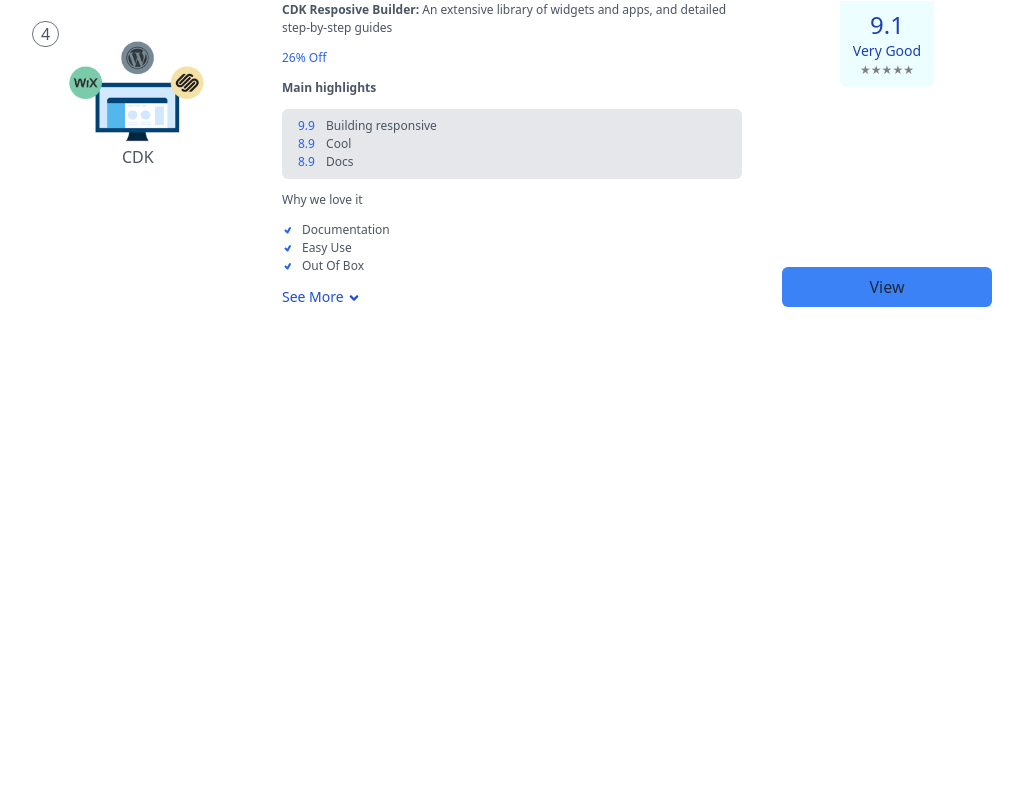
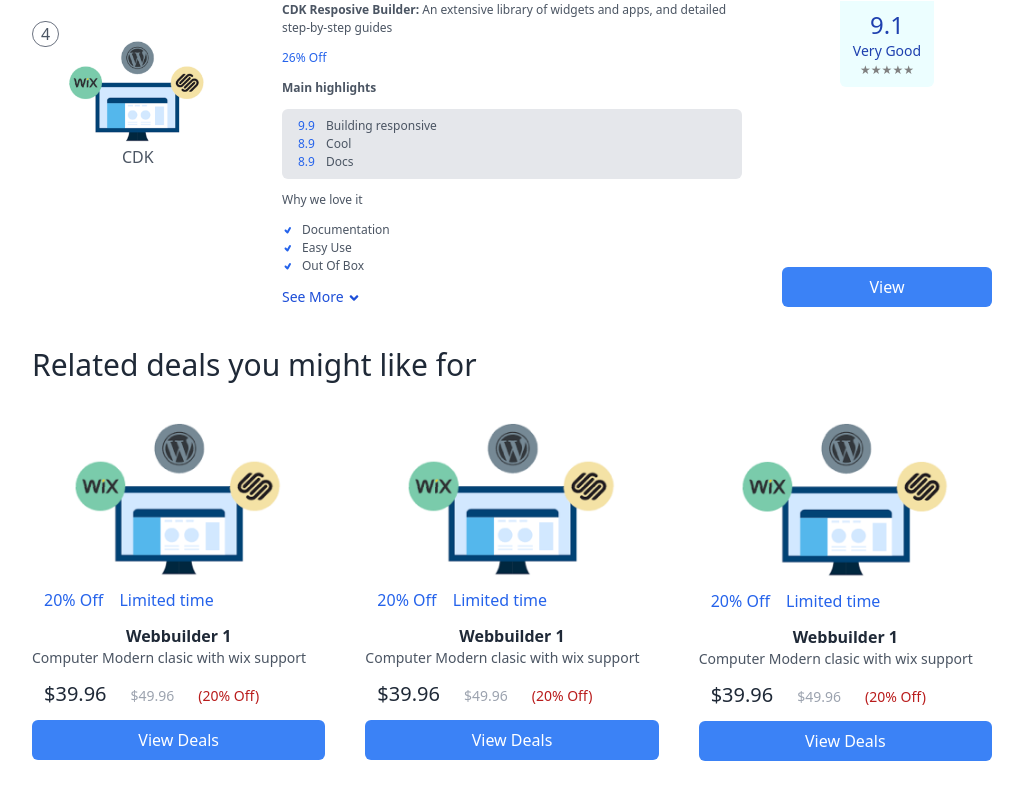
Before and after one commit to Its-Shojib/Radiant-Riches-LLC, a React (Vite) app: page / in a window 1280 px wide. Shown: the part 994-1794 px from the top of the page, without its empty margins (128-1151 px from the left). Before the commit the page ends 1353 px from the top, so only its background shows below. Built offline with nearby package versions, Linux system fonts and the light colour scheme.

Commit message:
Related Deals section Complete

```diff
--- a/src/App.jsx
+++ b/src/App.jsx
@@ -1,5 +1,6 @@
 import Banner from "./Components/Banner";
 import Navbar from "./Components/Navbar";
+import Related_Deals from "./Components/Related_Deals";
 import Service1 from "./Components/Service1";
 import Service2 from "./Components/Service2";
 import Service3 from "./Components/Service3";
@@ -16,6 +17,7 @@
         <Service2 />
         <Service3 />
         <Service4 />
+        <Related_Deals />
       </div>
     </div>
   );
--- /dev/null
+++ b/src/Components/Related_Deals.jsx
@@ -0,0 +1,62 @@
+import img from '../../public/image.png'
+
+const Related_Deals = () => {
+    return (
+        <div className='my-10'>
+            <h1 className='text-3xl'>Related deals you might like for</h1>
+            <div className='grid grid-cols-1 md:grid-cols-2 lg:grid-cols-3 gap-10'>
+                {/* Card-1 */}
+                <div className="card bg-base-100">
+                    <figure className="px-10 pt-10">
+                        <img src={img} alt="Shoes" className="rounded-xl" />
+                    </figure>
+                    <p className='text-blue-600 my-3'><span className='px-3'>20% Off</span> Limited time </p>
+                    <h2 className="text-center font-bold">Webbuilder 1</h2>
+                    <p className='text-gray-600 text-sm'>Computer  Modern clasic with wix support</p>
+                    <p className='my-3'>
+                        <span className='text-xl px-3'>$39.96</span>
+                        <span className='text-gray-400 text-sm px-3'>$49.96</span>
+                        <span className='text-red-700 text-sm px-3'>(20% Off)</span></p>
+                    <div className="card-actions">
+                        <button className="w-full py-2 bg-blue-500 text-white rounded-md">View Deals</button>
+                    </div>
+                </div>
+                {/* Card-2 */}
+                <div className="card bg-base-100">
+                    <figure className="px-10 pt-10">
+                        <img src={img} alt="Shoes" className="rounded-xl" />
+                    </figure>
+                    <p className='text-blue-600 my-3'><span className='px-3'>20% Off</span> Limited time </p>
+                    <h2 className="text-center font-bold">Webbuilder 1</h2>
+                    <p className='text-gray-600 text-sm'>Computer  Modern clasic with wix support</p>
+                    <p className='my-3'>
+                        <span className='text-xl px-3'>$39.96</span>
+                        <span className='text-gray-400 text-sm px-3'>$49.96</span>
+                        <span className='text-red-700 text-sm px-3'>(20% Off)</span></p>
+                    <div className="card-actions">
+                        <button className="w-full py-2 bg-blue-500 text-white rounded-md">View Deals</button>
+                    </div>
+                </div>
+                {/* Card-3 */}
+                <div className="card bg-base-100">
+                    <figure className="px-10 pt-10">
+                        <img src={img} alt="Shoes" className="rounded-xl" />
+                    </figure>
+                    <p className='text-blue-600 my-3'><span className='px-3'>20% Off</span> Limited time </p>
+                    <h2 className="text-center font-bold">Webbuilder 1</h2>
+                    <p className='text-gray-600 text-sm'>Computer  Modern clasic with wix support</p>
+                    <p className='my-3'>
+                        <span className='text-xl px-3'>$39.96</span>
+                        <span className='text-gray-400 text-sm px-3'>$49.96</span>
+                        <span className='text-red-700 text-sm px-3'>(20% Off)</span></p>
+                    <div className="card-actions">
+                        <button className="w-full py-2 bg-blue-500 text-white rounded-md">View Deals</button>
+                    </div>
+                </div>
+            </div>
+        </div>
+
+    );
+};
+
+export default Related_Deals;
--- a/src/Components/Service1.jsx
+++ b/src/Components/Service1.jsx
@@ -33,7 +33,7 @@
                             />
                         </p>
                     </div>
-                    <button className="w-full bg-blue-500 rounded-md py-2">View</button>
+                    <button className="w-full bg-blue-500 rounded-md py-2 text-white">View</button>
                 </div>
             </div>
         </div>
--- a/src/Components/Service2.jsx
+++ b/src/Components/Service2.jsx
@@ -35,7 +35,7 @@
                             />
                         </p>
                     </div>
-                    <button className="w-full bg-blue-500 rounded-md py-2">View</button>
+                    <button className="w-full bg-blue-500 rounded-md py-2 text-white">View</button>
                 </div>
             </div>
         </div>
--- a/src/Components/Service3.jsx
+++ b/src/Components/Service3.jsx
@@ -29,7 +29,7 @@
                             />
                         </p>
                     </div>
-                    <button className="w-full bg-blue-500 rounded-md py-2">View</button>
+                    <button className="w-full bg-blue-500 rounded-md py-2 text-white">View</button>
                 </div>
             </div>
         </div>
--- a/src/Components/Service4.jsx
+++ b/src/Components/Service4.jsx
@@ -49,7 +49,7 @@
                             />
                         </p>
                     </div>
-                    <button className="w-full bg-blue-500 rounded-md py-2">View</button>
+                    <button className="w-full bg-blue-500 rounded-md py-2 text-white">View</button>
                 </div>
             </div>
         </div>
```
